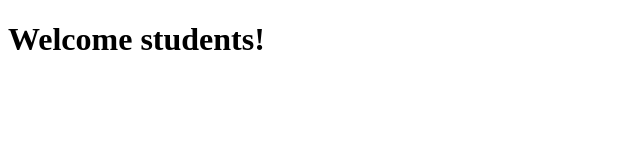
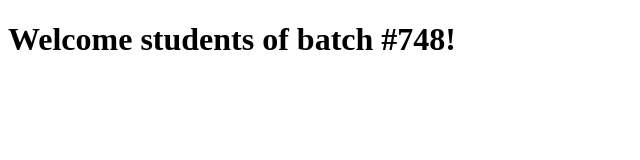
Before and after one commit to Disco-Chef/welcome-students, a plain HTML site: page index.html in a window 1280 px wide. Shown: the whole page, without its empty margins (0-640 px from the left). Drawn offline with Linux system fonts and the light colour scheme.

Commit message:
personalized the greeting

```diff
--- a/index.html
+++ b/index.html
@@ -7,6 +7,6 @@
   <title>Document</title>
 </head>
   <body>
-    <h1>Welcome students!</h1>
+    <h1>Welcome students of batch #748!</h1>
   </body>
 </html>
```
